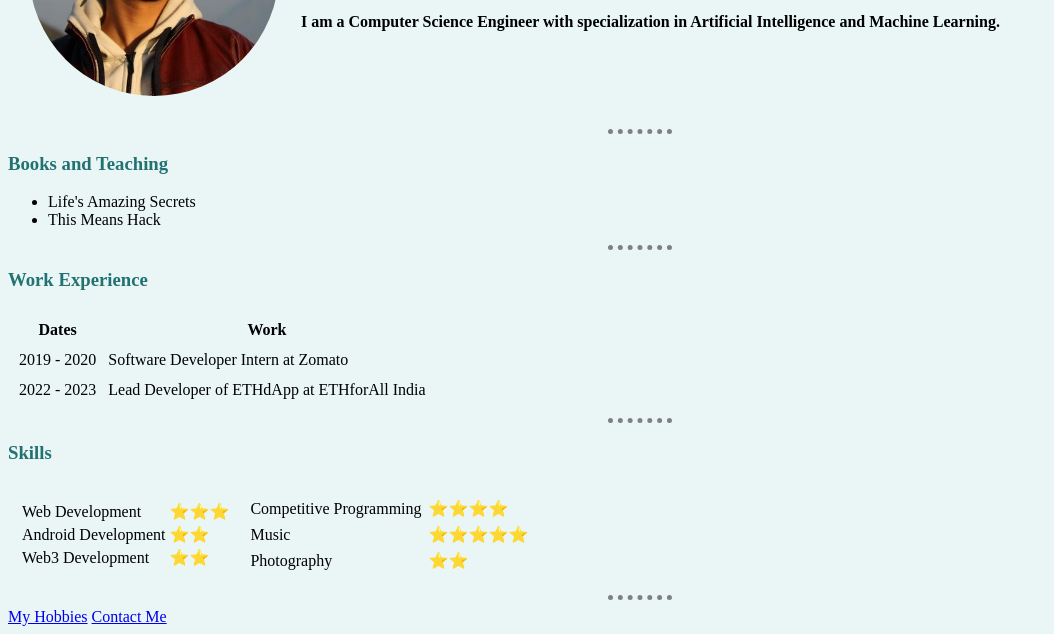
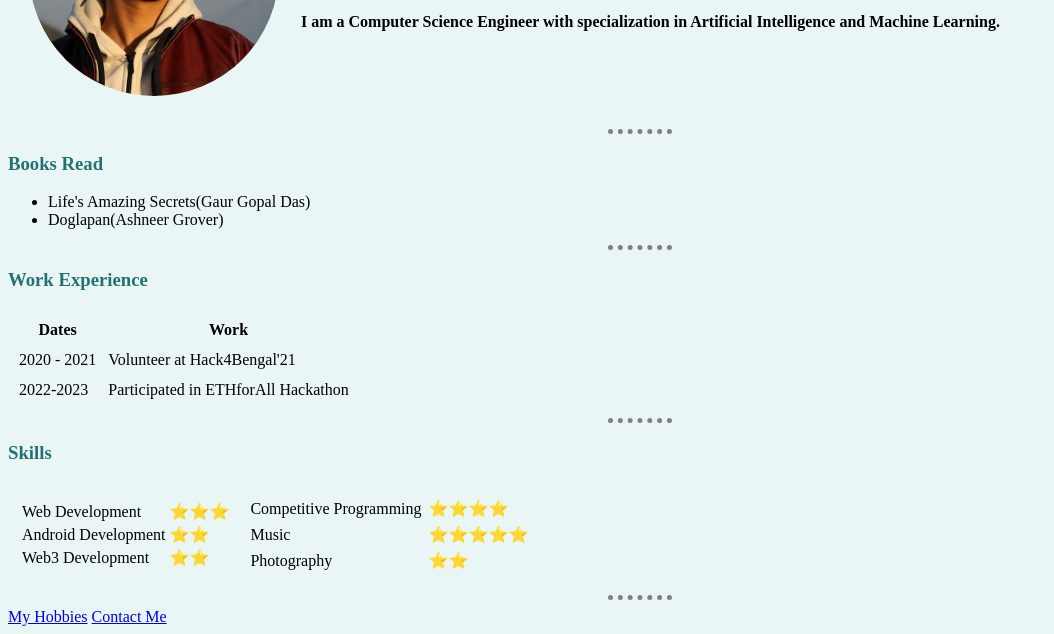
Before and after one commit to souradeep-mukherjee/cv, a plain HTML site: page index.html in a window 1280 px wide. Shown: the part 183-817 px from the top of the page, without its empty margins (0-1054 px from the left). Drawn offline with Linux system fonts and the light colour scheme.

Commit message:
Updated index.html

```diff
--- a/index.html
+++ b/index.html
@@ -22,10 +22,10 @@
         </tbody>
     </table>
     <hr>
-    <h3>Books and Teaching</h3>
+    <h3>Books Read</h3>
     <ul>
-        <li>Life's Amazing Secrets</li>
-        <li>This Means Hack</li>
+        <li>Life's Amazing Secrets(Gaur Gopal Das)</li>
+        <li>Doglapan(Ashneer Grover)</li>
     </ul>
     <hr>
     <h3>Work Experience</h3>
@@ -38,12 +38,12 @@
         </thead>
         <tbody>
         <tr>
-            <td>2019 - 2020</td>
-            <td>Software Developer Intern at Zomato</td>
+            <td>2020 - 2021</td>
+            <td>Volunteer at Hack4Bengal'21</td>
         </tr>
         <tr>
-            <td>2022 - 2023</td>
-            <td>Lead Developer of ETHdApp at ETHforAll India</td>
+            <td>2022-2023</td>
+            <td>Participated in ETHforAll Hackathon</td>
         </tr>
     </tbody>
     <tfoot></tfoot>
```
